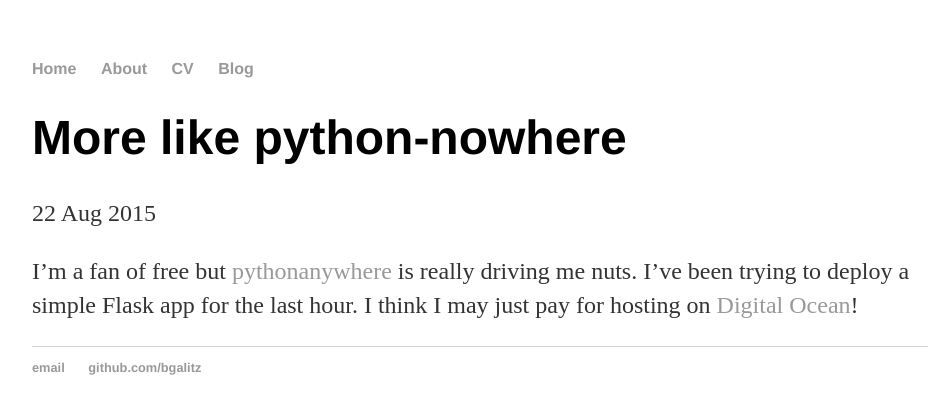
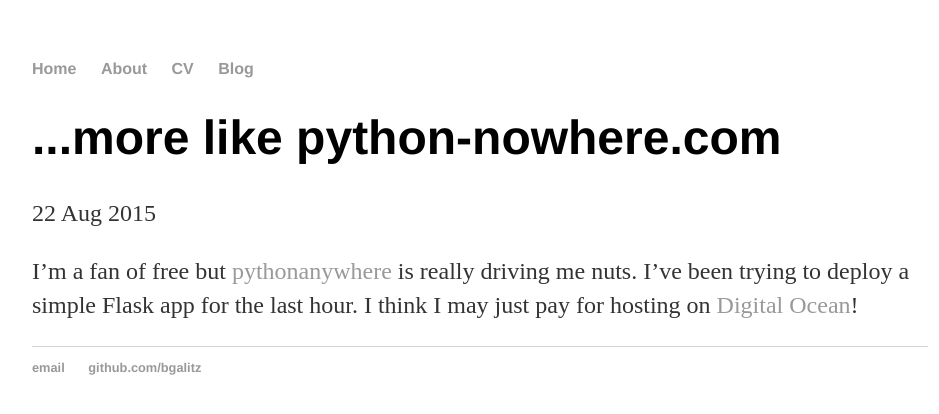
Before and after one commit to bgalitz/bgalitz.github.io, a Jekyll site: the page built from _posts/2015-08-22-python-anywhere.md, in a window 1280 px wide. Shown: the top 414 px of the page, without its empty margins (160-1099 px from the left). Built offline with Jekyll 4.4.1, drawn with Linux system fonts in a browser that asks for light colours.

Commit message:
Update 2015-08-22-python-anywhere.md
fix formatting

```diff
--- a/_posts/2015-08-22-python-anywhere.md
+++ b/_posts/2015-08-22-python-anywhere.md
@@ -1,6 +1,7 @@
 ---
 layout: post
-title: "More like python-nowhere"
+title: "...more like python-nowhere.com"
+date: 2015-08-22
 ---
 
 I'm a fan of free but [pythonanywhere](http://bgalitz.pythonanywhere.com/) is really driving me nuts.
```
